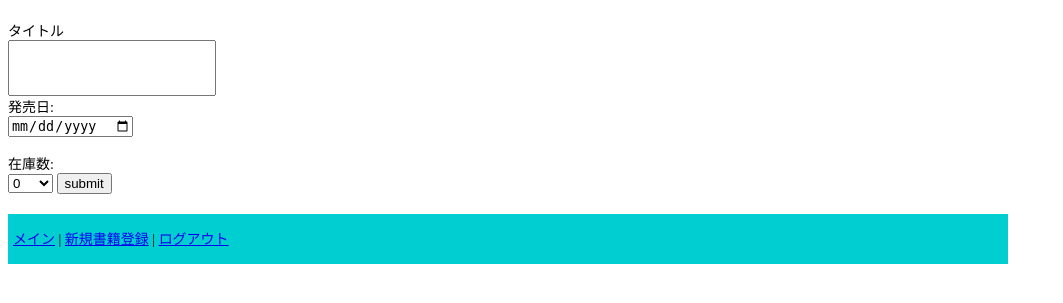
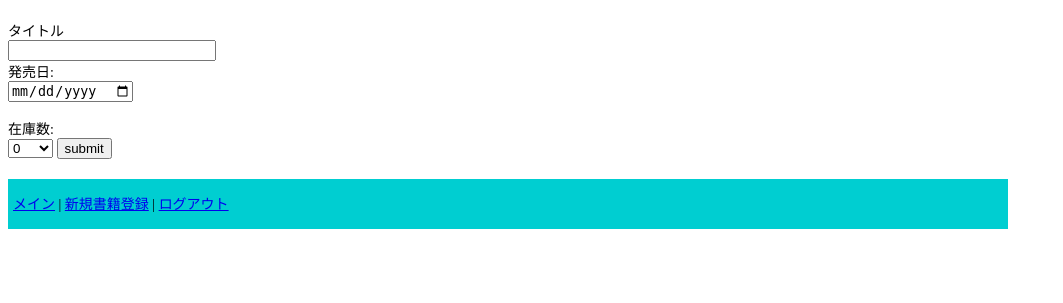
Before and after one commit to mina5higa4/curriculum, a PHP site: page /edit_book.php?book_id=1 in a window 1280 px wide. Shown: the part 128-431 px from the top of the page, without its empty margins (0-1063 px from the left). Run offline with PHP 8.4, Linux system fonts and the light colour scheme; the visitor is signed in with stand-in values (Sample User, id 1); data that the repository does not hold is empty.

Commit message:
Update edit_book.php

```diff
--- a/5/edit_book.php
+++ b/5/edit_book.php
@@ -53,7 +53,7 @@ switch($gamen_mode){
 <form method="POST" action="edit_done_book.php">
     <input type="hidden" name="book_id" value="<?php echo $book_id;?>">
         タイトル<br>
-        <input type="text" name="title" id="title" style="width:200px;height:50px;" value="<?php echo $pdata['title'];?>">
+        <input type="text" name="title" id="title" style="width:200px" value="<?php echo $pdata['title'];?>">
         <br>
         発売日:<br>
         <input type="date" name="date" value="<?php echo $pdata['date'];?>"><br>
```
